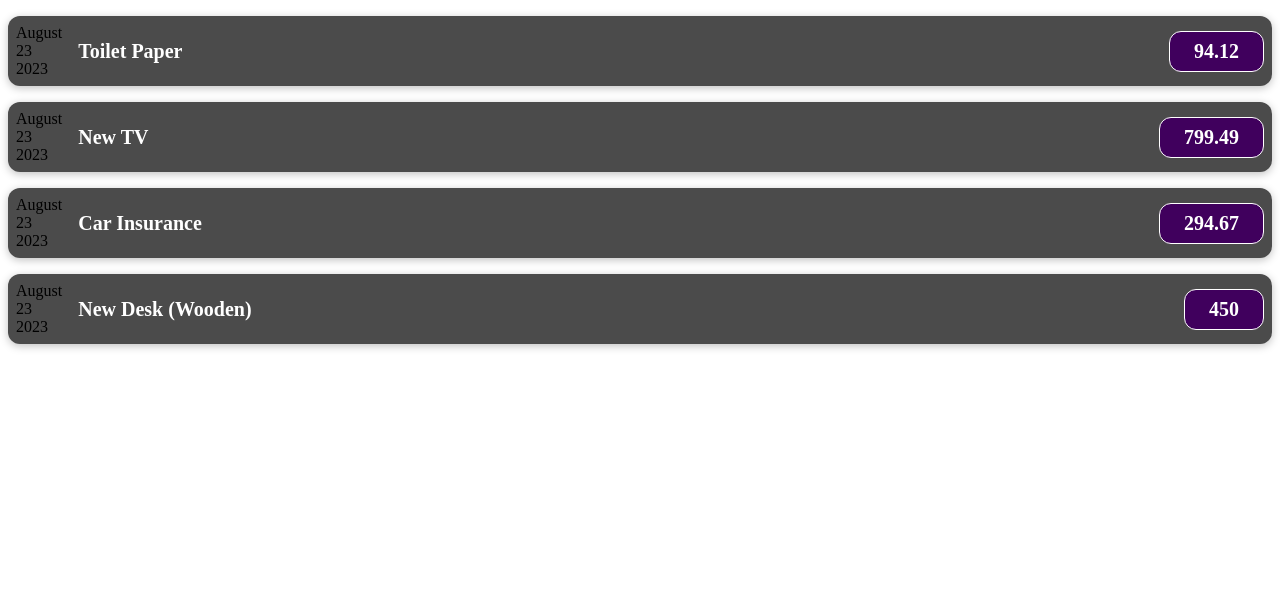
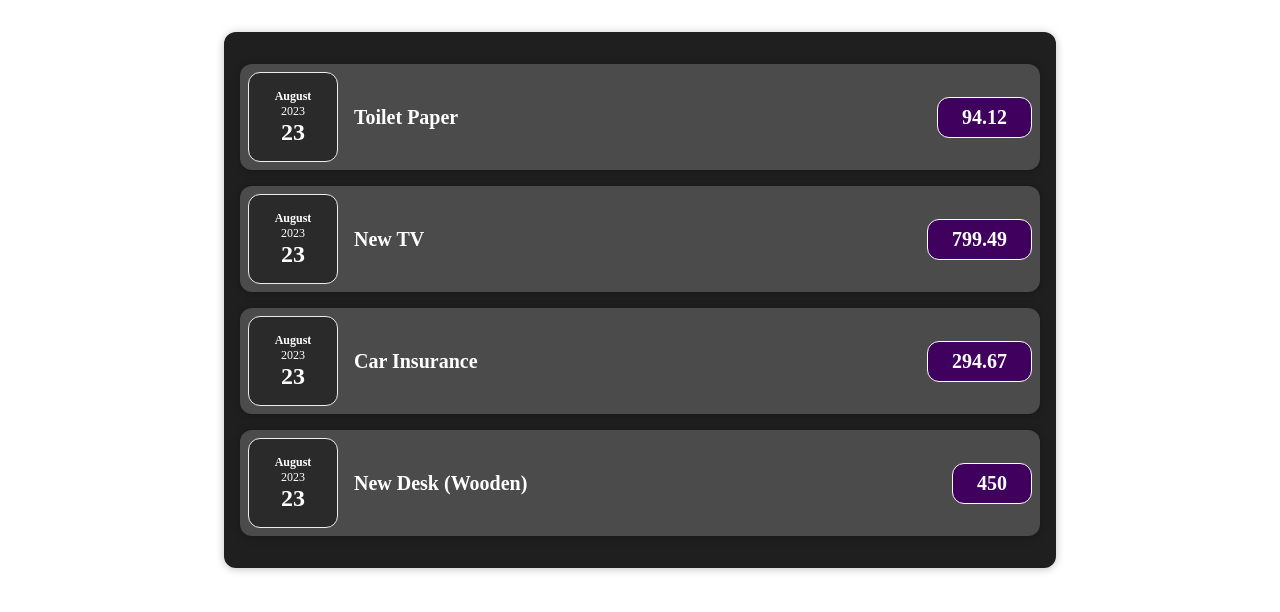
Before and after one commit to irvin-1999/Expense--tracker, a React app: page / in a window 1280 px wide. Shown: the top 612 px of the page. Built offline with nearby package versions, Linux system fonts and the light colour scheme; the HTML template or start-up script is replaced by a standard one.

Commit message:
adds Expense component with ExpenseItem nested together with their respective styles

```diff
--- a/src/App.jsx
+++ b/src/App.jsx
@@ -1,5 +1,5 @@
 import React from "react";
-import ExpenseItem from "./components/ExpenseItem";
+import Expense from "./components/Expenses";
 
 function App() {
   const expenses = [
@@ -29,30 +29,7 @@ function App() {
     },
   ];
 
-  return (
-    <>
-      <ExpenseItem
-        price={expenses[0].amount}
-        date={expenses[0].date}
-        expense={expenses[0].title}
-      />
-      <ExpenseItem
-        price={expenses[1].amount}
-        date={expenses[1].date}
-        expense={expenses[1].title}
-      />
-      <ExpenseItem
-        price={expenses[2].amount}
-        date={expenses[2].date}
-        expense={expenses[2].title}
-      />
-      <ExpenseItem
-        price={expenses[3].amount}
-        date={expenses[3].date}
-        expense={expenses[3].title}
-      />
-    </>
-  );
+  return <Expense expenses={expenses} />;
 }
 
 export default App;
--- /dev/null
+++ b/src/components/ExpenseDate.css
@@ -0,0 +1,26 @@
+.expense-date {
+  display: flex;
+  flex-direction: column;
+  width: 5.5rem;
+  height: 5.5rem;
+  border: 1px solid #ececec;
+  background-color: #2a2a2a;
+  color: white;
+  border-radius: 12px;
+  align-items: center;
+  justify-content: center;
+}
+
+.expense-date__month {
+  font-size: 0.75rem;
+  font-weight: bold;
+}
+
+.expense-date__year {
+  font-size: 0.75rem;
+}
+
+.expense-date__day {
+  font-size: 1.5rem;
+  font-weight: bold;
+}
--- /dev/null
+++ b/src/components/ExpenseDate.jsx
@@ -0,0 +1,18 @@
+import React from "react";
+import "./ExpenseDate.css";
+
+const ExpenseDate = ({ date }) => {
+  const month = date.toLocaleString("en-US", { month: "long" });
+  const year = date.getFullYear();
+  const day = date.toLocaleString("en-US", { day: "2-digit" });
+
+  return (
+    <div className="expense-date">
+      <div className="expense-date__month">{month}</div>
+      <div className="expense-date__year">{year}</div>
+      <div className="expense-date__day">{day}</div>
+    </div>
+  );
+};
+
+export default ExpenseDate;
--- a/src/components/ExpesenItem.css
+++ b/src/components/ExpenseItem.css
@@ -2,11 +2,11 @@
   display: flex;
   justify-content: space-between;
   align-items: center;
-  box-shadow: 0 2px 8px rgba(0, 0, 0, 0.25);
   padding: 0.5rem;
   margin: 1rem 0;
+  background-color: #4b4b4b;
   border-radius: 12px;
-  background-color: #4b4b4b;
+  box-shadow: 0 1px 8px rgba(0, 0, 0, 0.25);
 }
 
 .expense-item__description {
--- a/src/components/ExpenseItem.jsx
+++ b/src/components/ExpenseItem.jsx
@@ -1,18 +1,14 @@
 import React from "react";
-import "./ExpesenItem.css";
+import "./ExpenseItem.css";
+import ExpenseDate from "./ExpenseDate";
 
-const ExpenseItem = ({ date, expense, price }) => {
+const ExpenseItem = ({ date, title, amount }) => {
   return (
     <div className="expense-item">
-      <div>
-        <div>{date.toLocaleString("en-US", { month: "long" })}</div>
-        <div>{date.toLocaleString("en-US", { day: "2-digit" })}</div>
-        <div>{date.getFullYear()}</div>
-      </div>
-
+      <ExpenseDate date={date} />
       <div className="expense-item__description">
-        <h2>{expense}</h2>
-        <div className="expense-item__price">{price}</div>
+        <h2>{title}</h2>
+        <div className="expense-item__price">{amount}</div>
       </div>
     </div>
   );
--- /dev/null
+++ b/src/components/Expenses.css
@@ -0,0 +1,9 @@
+.expenses {
+  padding: 1rem;
+  background-color: rgb(31, 31, 31);
+  margin: 2rem auto;
+  width: 50rem;
+  max-width: 95%;
+  border-radius: 12px;
+  box-shadow: 0 1px 8px rgba(0, 0, 0, 0.25);
+}
--- /dev/null
+++ b/src/components/Expenses.jsx
@@ -0,0 +1,32 @@
+import React from "react";
+import ExpenseItem from "./ExpenseItem";
+import "./Expenses.css";
+
+const Expense = ({ expenses }) => {
+  return (
+    <div className="expenses">
+      <ExpenseItem
+        title={expenses[0].title}
+        date={expenses[0].date}
+        amount={expenses[0].amount}
+      />
+      <ExpenseItem
+        title={expenses[1].title}
+        date={expenses[1].date}
+        amount={expenses[1].amount}
+      />
+      <ExpenseItem
+        title={expenses[2].title}
+        date={expenses[2].date}
+        amount={expenses[2].amount}
+      />
+      <ExpenseItem
+        title={expenses[3].title}
+        date={expenses[3].date}
+        amount={expenses[3].amount}
+      />
+    </div>
+  );
+};
+
+export default Expense;
```
